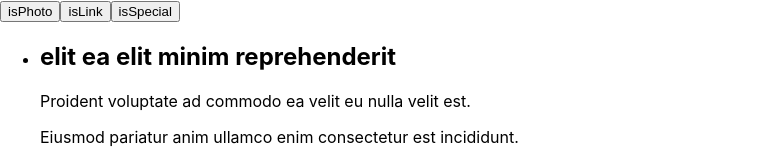
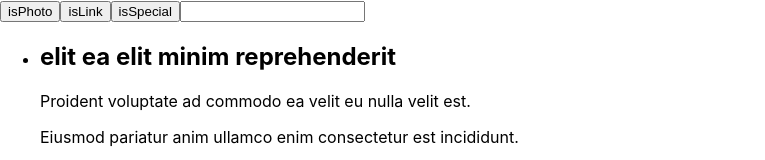
Before and after one commit to turonchek/ReactApp2, a React (Create React App) app: page / in a window 1280 px wide. Shown: the top 160 px of the page, without its empty margins (0-765 px from the left). Built offline with nearby package versions, Linux system fonts and the light colour scheme.

Commit message:
search filter added

```diff
--- a/src/components/NewsFilters/NewsFilters.js
+++ b/src/components/NewsFilters/NewsFilters.js
@@ -10,14 +10,26 @@ const OPTIONS = [
 
 export class NewsFilters extends Component {
 
+    handleChangeSearch =(e)=>{
+        let {onChangeSearch}=this.props;
+        let {currentTarget}=e;
+        onChangeSearch(currentTarget.value);
+    }
+
     render() {
-        let { checked, isChecked} = this.props;
+        let { checked, isChecked, search} = this.props;
         return <div className="btn-group">
         {OPTIONS.map((option,index) => (
             <button className={checked[option.label] ? "btn-light" : undefined} key={index} onClick={
                 ()=>isChecked(option.label)
             }>{option.label}</button>
         ))}
+        <label>
+            <input
+            type="text"
+            value={search}
+            onChange={this.handleChangeSearch}/>
+        </label>
     </div>;
     }
 }
@@ -28,5 +40,7 @@ NewsFilters.propTypes={
         isLink:PropTypes.bool,
         isSpecial:PropTypes.bool
     }).isRequired,
-    isChecked:PropTypes.func.isRequired
+    isChecked:PropTypes.func.isRequired,
+    search:PropTypes.string.isRequired,
+    onChangeSearch:PropTypes.func.isRequired
 }
--- a/src/components/NewsList/NewsList.js
+++ b/src/components/NewsList/NewsList.js
@@ -5,7 +5,7 @@ import {NewsItem} from '../NewsItem/NewsItem';
 export class NewsList extends Component {
     render() {
         let {items}=this.props;
-        console.log(items)
+        // console.log(items)
         return <div>
             <ul>
                 {items.map((item, index) =>(
--- a/src/components/NewsPage/NewsPage.js
+++ b/src/components/NewsPage/NewsPage.js
@@ -11,31 +11,47 @@ export class NewsPage extends Component {
                     isLink:false,
                     isSpecial:false,
                 },
+                search:""
             }
         }
     handleSelect = (value) =>{
-        console.log(value)
+        // console.log(value)
         this.setState({
             checked: {
                 ...this.state.checked,
                 [value]: !this.state.checked[value]
-            }
+            },
         })
-        console.log(value,this.state.checked[value])
+        // console.log(value,this.state.checked[value])
     }
+
+    handleChangeSearch =(newSearch)=>{
+        this.setState({
+            search:newSearch,
+        });
+    }
+
     render() {
         const checked=this.state.checked;
+        const search=this.state.search;
         let {isPhoto, isLink, isSpecial} = checked;
+        // console.log(this.state)
         const {data}=this.props;
         const dataFilter = data.filter(el=>{
             if(isPhoto && !el.photo) return false;
             if(isSpecial && !el.isSpecial) return false;
             if(isLink && !el.link) return false;
+            if(el.title.toLowerCase().indexOf(search.toLowerCase())<0 && el.content.toLowerCase().indexOf(search.toLowerCase())<0 && el.author.toLowerCase().indexOf(search.toLowerCase())<0) return false;
             return true;
         })
         return <div>
-            <NewsFilters checked={checked} isChecked={this.handleSelect}/>
-            <NewsList items={dataFilter}/>
+            <NewsFilters
+            checked={checked}
+            isChecked={this.handleSelect}
+            search={search}
+            onChangeSearch={this.handleChangeSearch}/>
+            <NewsList
+            items={dataFilter}/>
         </div>;
     }
 }
```
